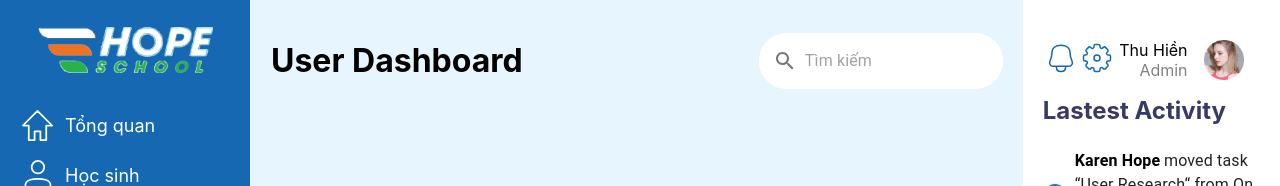
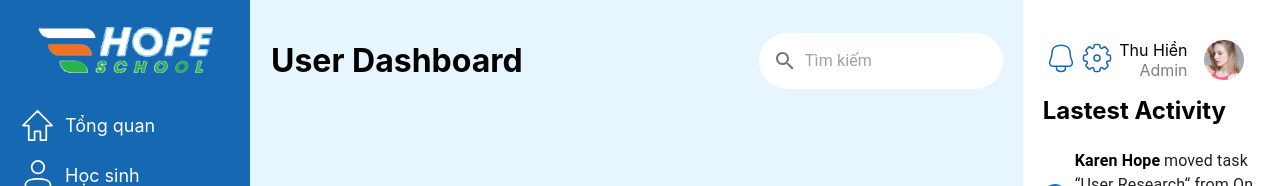
Before and after one commit to TalJa1/web-huybao, a React (Create React App) app: page /users in a window 1280 px wide. Shown: the top 186 px of the page. Built offline with nearby package versions, Linux system fonts and the light colour scheme.

Commit message:
Refactor UserRightRendering component: update styling and clean up imports

```diff
--- a/src/components/user/UserRightRendering.tsx
+++ b/src/components/user/UserRightRendering.tsx
@@ -1,15 +1,8 @@
 import Grid from "@mui/material/Grid2";
 import React from "react";
 import { bellIcon, settingIcon } from "../../assets/iconSVG";
-import {
-  Box,
-  Button,
-  Step,
-  StepLabel,
-  Stepper,
-  Typography,
-} from "@mui/material";
-import { mealHomeList, UserRightData } from "../../services/renderData";
+import { Box, Step, StepLabel, Stepper, Typography } from "@mui/material";
+import { UserRightData } from "../../services/renderData";
 
 const UserRightRendering = () => {
   return (
@@ -32,7 +25,7 @@ const Main: React.FC = () => {
 
   return (
     <Box sx={{ marginTop: 2 }}>
-      <Box sx={{ color: "#363B64", fontSize: "24px", fontWeight: "700" }}>
+      <Box sx={{ color: "#000000", fontSize: "24px", fontWeight: "700" }}>
         Lastest Activity
       </Box>
       <Stepper orientation="vertical" sx={{ marginTop: 2 }}>
```
